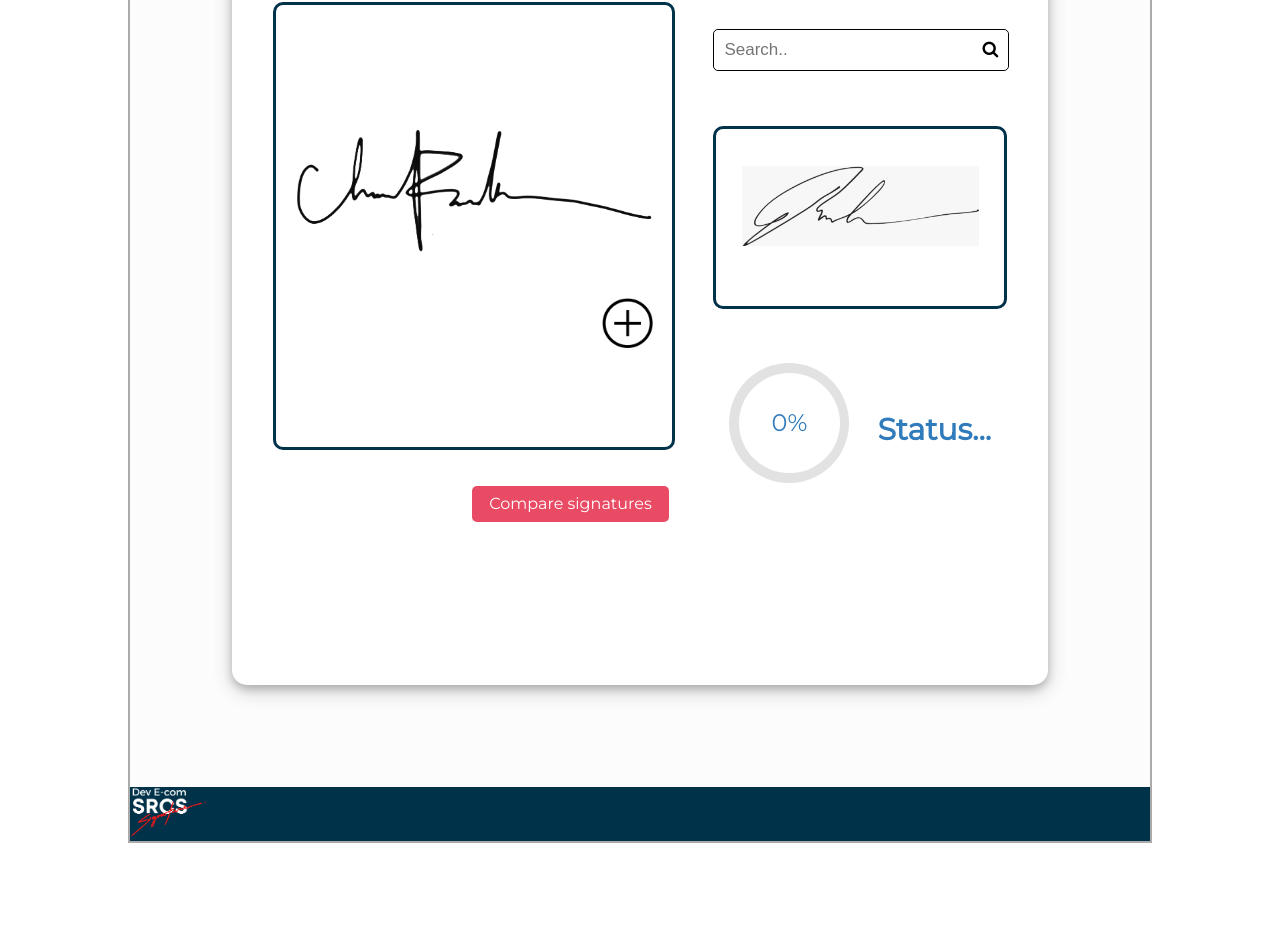
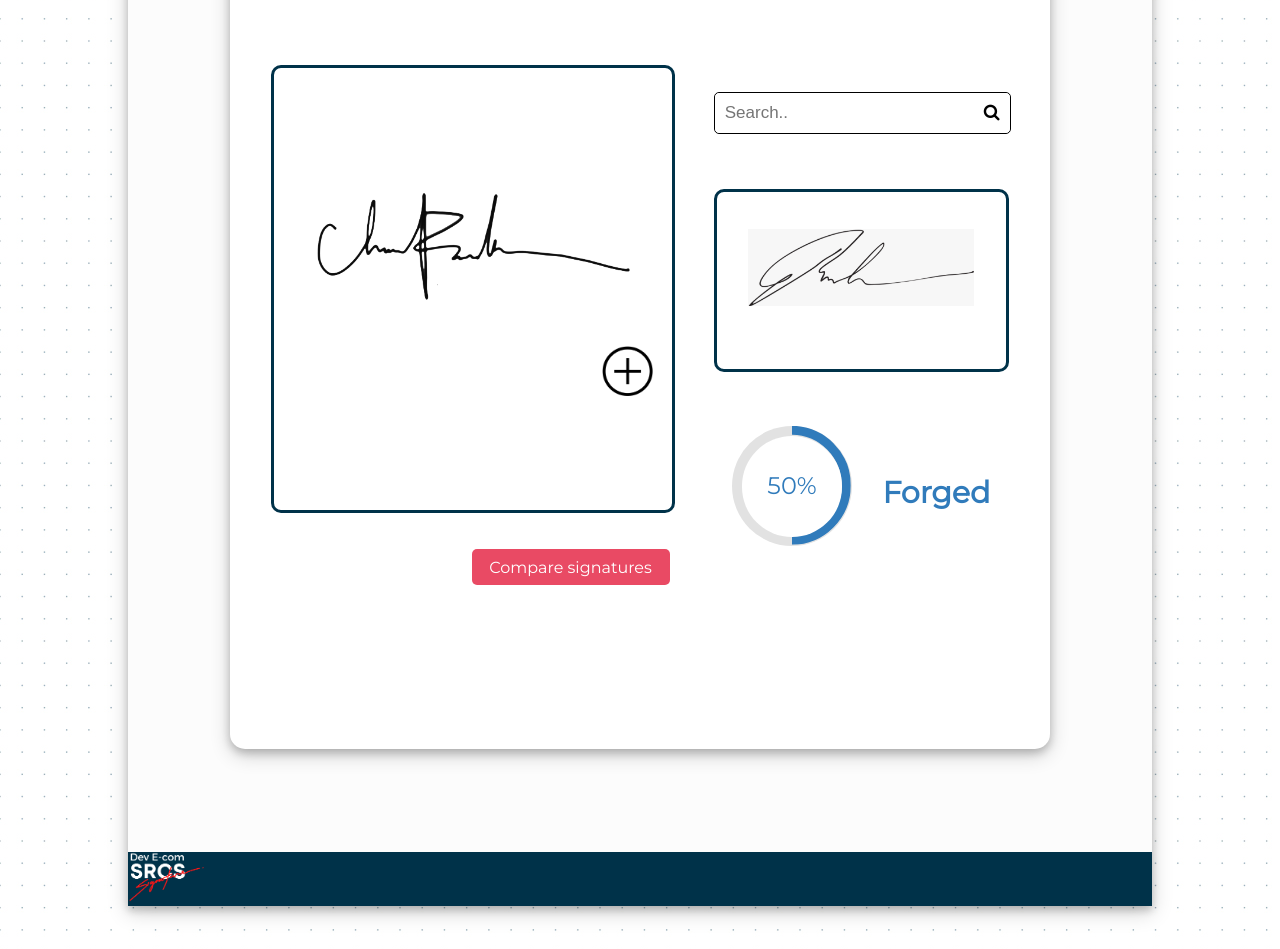
Before and after one commit to movin664/Dev-SRCS, a React (Create React App) app: page / in a window 1280 px wide. Shown: the part 559-1508 px from the top of the page. Before the commit the page ends 1402 px from the top, so only its background shows below. Built offline with nearby package versions, Linux system fonts and the light colour scheme.

Commit message:
Added background and margin

```diff
--- a/src/index.css
+++ b/src/index.css
@@ -1,7 +1,6 @@
 body {
   margin: 0;
-  width:80%;
-  margin:auto;
+  background-image:url("dot-grid.png");
   font-family: 'Montserrat', sans-serif;
   -webkit-font-smoothing: antialiased;
   -moz-osx-font-smoothing: grayscale;
@@ -9,7 +8,9 @@ body {
 
 #root{
   background-color: #FCFCFC;
-  border:2px solid #aaaaaa;
+  width:80%;
+  margin: 5% auto;
+  box-shadow: 0 4px 8px 0 rgba(0, 0, 0, 0.2), 0 6px 20px 0 rgba(0, 0, 0, 0.19);
 }
 
 header{
--- a/src/percentageCircle.js
+++ b/src/percentageCircle.js
@@ -1,4 +1,4 @@
-var matchPercentage=0
+var matchPercentage=50;
 var matchPercentageName="c100 p"+ matchPercentage;
 
 
--- a/src/tool-container.js
+++ b/src/tool-container.js
@@ -14,7 +14,7 @@ function SignaturePad(){
     const[enteredSignature,setSignature]=useState(dummySignature);  //to monitor the changes done to the state of the signature every time the user selects
 
 
-    //this function reads the users selected file and previews it in the signature pad
+    //this function reads the users selected file and previews it in the signature pad(customer entered signature)
     const imageHandler=(e)=>{
 
         const selected=e.target.files[0];
@@ -24,7 +24,7 @@ function SignaturePad(){
             setSignature(reader.result);
         }
         reader.readAsDataURL(selected);
-        console.log(selected);
+        console.log(selected); // to test  if the correct signature was selected
 
     }
 
@@ -47,10 +47,10 @@ function SignaturePad(){
 
         <div className="signaturePad">
             <div className="signatureContainer">
-                <img src={enteredSignature}  height="130px" alt="signature"/>
+                <img src={enteredSignature}  height="100%" width="80%" alt="signature"/>
             </div>
             <input type="file" id="uploadSig" name="uploadSig" accept="image/*"style={{display:'none',visiblity:'none'}}  onChange={imageHandler}></input>
-            <label for="uploadSig"><img src={AddButton} height="50px" alt="upload signature"/></label>
+            <label htmlFor="uploadSig"><img src={AddButton} height="50px" alt="upload signature"/></label>
 
         </div>
 
@@ -58,6 +58,7 @@ function SignaturePad(){
     );
 
 }
+
 function SearchBar(){
 
     return(
@@ -81,7 +82,7 @@ function SignaturePadMini(){
 
         <div className="signaturePadMini">
             <div className="signatureContainerMini">
-                <img src={enteredSignature}  height="80px" alt="signature"/>
+                <img src={enteredSignature}  height="100%" width="80%" alt="signature"/>
             </div>
         </div>
 
```
Also changed, not shown: public/manifest.json, src/dot-grid.png (added).
